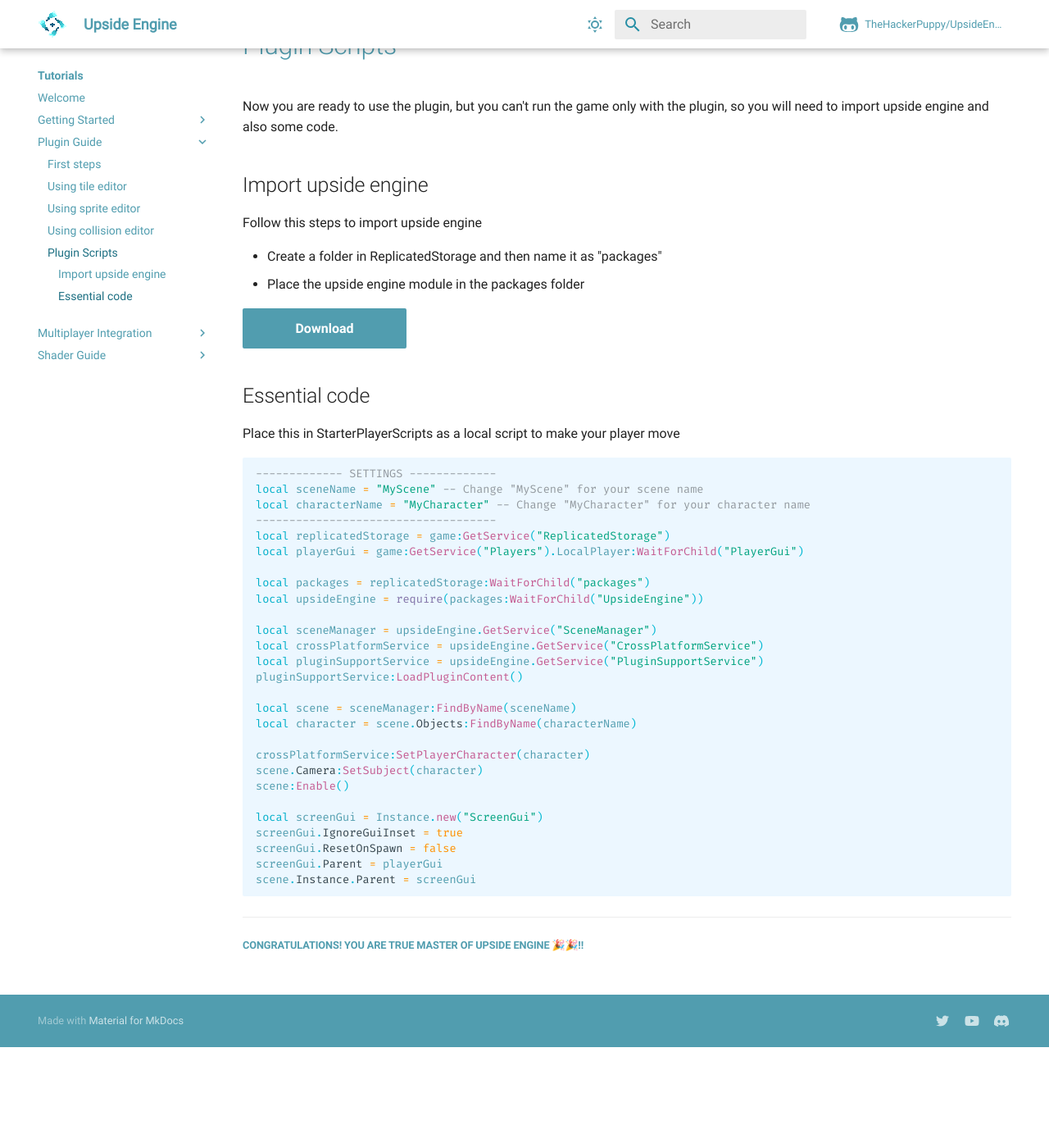
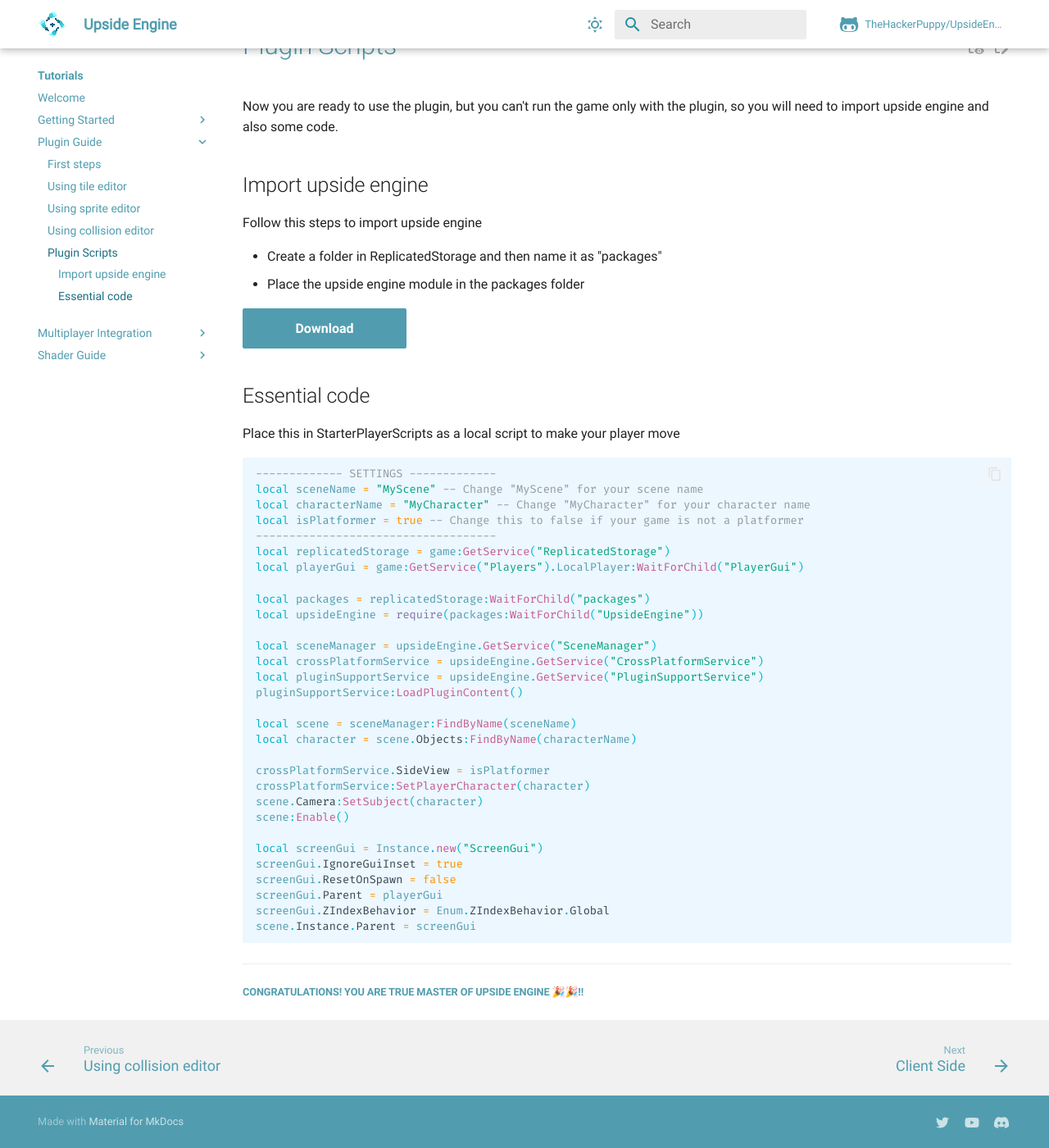
Before and after one commit to notreux/UpsideEngine, an MkDocs documentation site: the page built from docs/tutorials/plugin-guide/PluginScripts.md, in a window 1280 px wide and 1400 px high, scrolled down 123 px. Shown: the whole window at 82% size. Built offline with MkDocs 1.6.1 and Material for MkDocs 9.7.7, drawn with Linux system fonts in a browser that asks for light colours; comment, search, counter and statistics services are not loaded.

Commit message:
mkdocs version update & some features

````diff
--- a/docs/tutorials/plugin-guide/PluginScripts.md
+++ b/docs/tutorials/plugin-guide/PluginScripts.md
@@ -14,6 +14,7 @@ Place this in StarterPlayerScripts as a local script to make your player move
 ------------- SETTINGS -------------
 local sceneName = "MyScene" -- Change "MyScene" for your scene name
 local characterName = "MyCharacter" -- Change "MyCharacter" for your character name
+local isPlatformer = true -- Change this to false if your game is not a platformer
 ------------------------------------
 local replicatedStorage = game:GetService("ReplicatedStorage")
 local playerGui = game:GetService("Players").LocalPlayer:WaitForChild("PlayerGui")
@@ -29,6 +30,7 @@ pluginSupportService:LoadPluginContent()
 local scene = sceneManager:FindByName(sceneName)
 local character = scene.Objects:FindByName(characterName)
 
+crossPlatformService.SideView = isPlatformer
 crossPlatformService:SetPlayerCharacter(character)
 scene.Camera:SetSubject(character)
 scene:Enable()
@@ -37,6 +39,7 @@ local screenGui = Instance.new("ScreenGui")
 screenGui.IgnoreGuiInset = true
 screenGui.ResetOnSpawn = false
 screenGui.Parent = playerGui
+screenGui.ZIndexBehavior = Enum.ZIndexBehavior.Global
 scene.Instance.Parent = screenGui
 ```
 
--- a/mkdocs.yml
+++ b/mkdocs.yml
@@ -5,6 +5,7 @@ site_description: >-
 repo_name: TheHackerPuppy/UpsideEngine
 repo_url: https://github.com/TheHackerPuppy/UpsideEngine
 use_directory_urls: false
+edit_uri: edit/docs/docs/
 
 theme:
   name: material
@@ -23,6 +24,10 @@ theme:
   - navigation.indexes
   - navigation.top
   - content.tabs.link
+  - content.code.copy
+  - content.action.edit
+  - content.action.view
+  - navigation.footer
   - search.suggest
   - toc.integrate
 
````
